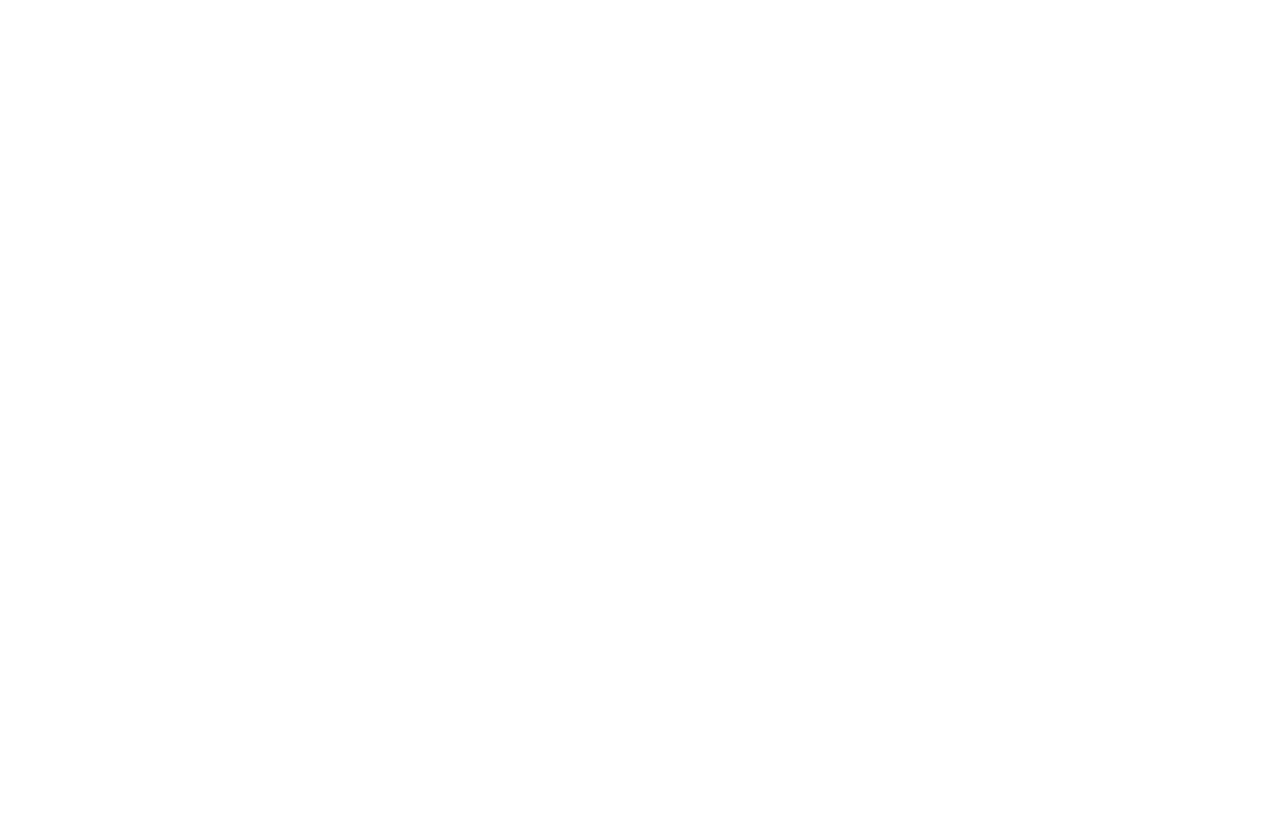
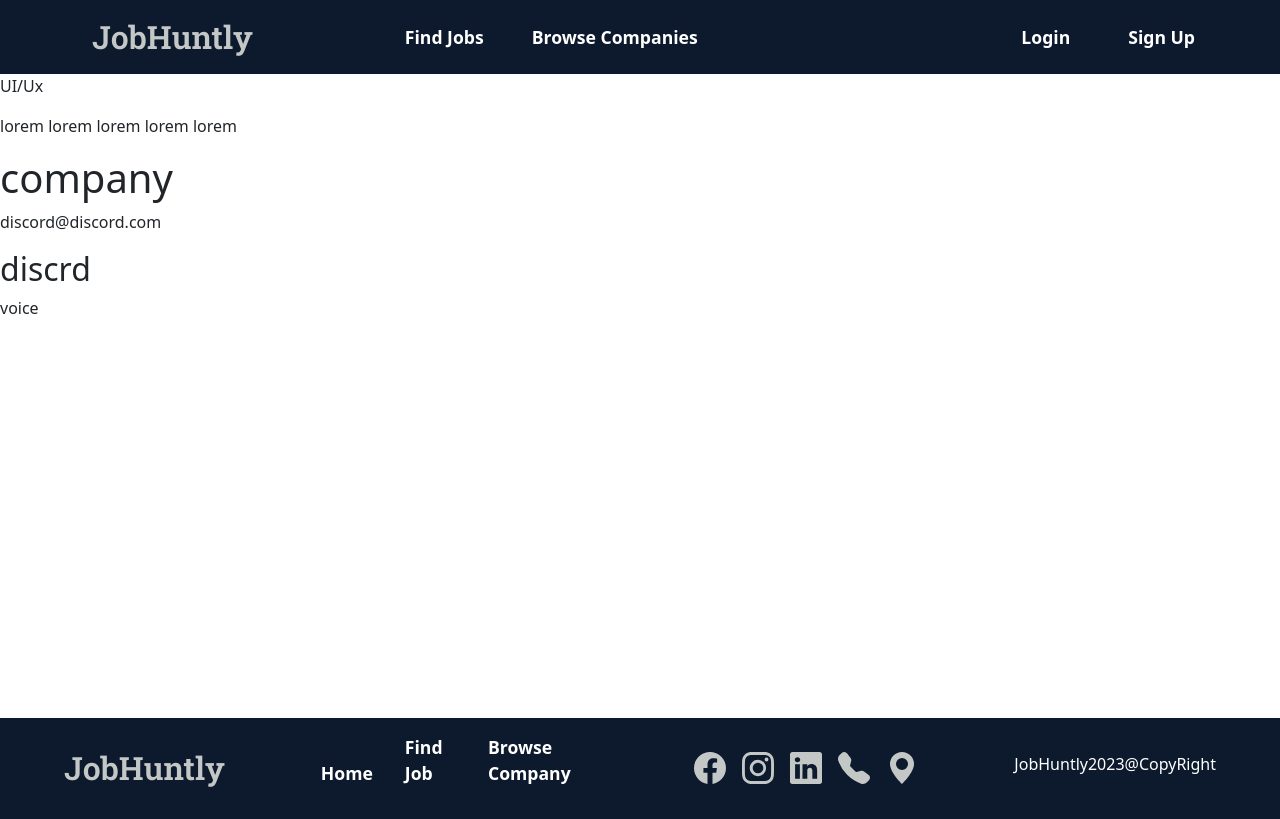
Before and after one commit to AlaAlmuhsen/JobHinting, a React (Create React App) app: page /jobdetails/1 in a window 1280 px wide. Before the commit this address had no page. Built offline with nearby package versions, Linux system fonts and the light colour scheme; data requests are answered from the project's data file.

Commit message:
doing the logOut button and the details page

```diff
--- a/data/db.json
+++ b/data/db.json
@@ -93,14 +93,14 @@
         {
             "title": "Software Developer",
             "desc": "Lorem ipsum dolor sit amet, consectetur adipiscing elit.",
-            "companyId": 1,
+            "companyId": 2,
             "dateOfPost": "2023/08/15",
             "category": "Technology",
             "typeOfEmployment": "Full-time",
             "jobLevel": "Senior",
             "capacity": "10",
             "applied": "0",
-            "id": 1
+            "id": 2
         },
         {
             "title": "Data Scientist",
@@ -112,11 +112,12 @@
             "jobLevel": "Senior",
             "capacity": "5",
             "applied": "0",
-            "id": 2
-        }, {
+            "id": 3
+        },
+        {
         "title": "Mechanical Engineer",
         "desc": "Lorem ipsum dolor sit amet, consectetur adipiscing elit.",
-        "companyId": 1,
+        "companyId": 3,
         "dateOfPost": "2023/08/15",
         "category": "Engineering",
         "typeOfEmployment": "Full-time",
@@ -128,7 +129,7 @@
         {
             "title": "Electrical Engineer",
             "desc": "Lorem ipsum dolor sit amet, consectetur adipiscing elit.",
-        "companyId": 2,
+            "companyId": 4,
             "dateOfPost": "2023/08/20",
             "category": "Engineering",
             "typeOfEmployment": "Full-time",
@@ -140,7 +141,7 @@
         {
             "title": "Business Analyst",
             "desc": "Lorem ipsum dolor sit amet, consectetur adipiscing elit.",
-        "companyId": 1,
+            "companyId": 7,
             "dateOfPost": "2023/08/15",
             "category": "Business",
             "typeOfEmployment": "Full-time",
@@ -152,7 +153,7 @@
         {
             "title": "Business Development Manager",
             "desc": "Lorem ipsum dolor sit amet, consectetur adipiscing elit.",
-        "companyId": 2,
+            "companyId": 7,
             "dateOfPost": "2023/08/20",
             "category": "Business",
             "typeOfEmployment": "Full-time",
--- a/src/App.css
+++ b/src/App.css
@@ -1,7 +1,7 @@
 @import url('https://fonts.googleapis.com/css2?family=Nunito:wght@400;700&display=swap');
 @import url('https://fonts.googleapis.com/css2?family=Roboto+Slab:wght@600&display=swap');
 :root {
-  --main-color :rgb(2, 2, 39)  ;
+  --main-color :#0D1A2D;
   --second-color :#7997A2;
   --third-color :#93B1B9;
   --fourth-color :#93B1B9;
@@ -49,7 +49,7 @@
 /* end NavBar*/
 /*Footer start*/
 #footer{
-background-color:#4d6c73;
+background-color:var(--main-color);
 display: flex;
 align-items: center;
 justify-content: space-between;
@@ -58,7 +58,7 @@
 }
 .logo{
   font-family: 'Roboto Slab', serif;
-  color: var(--main-color);
+  color: var(--fifth-color);
   font-weight: 600;
   font-size: 2rem;
 }
@@ -89,18 +89,17 @@
 }
 
 /*  End Home */
-
+/*Details Page start*/
+#details-body{
+height: 80.5vh;
+}
+/*Details Page end*/
 /*  Start FindJob */
-
 .content{
 background-color: var(--main-color);
 /* margin-bottom:4rem ; */
 }
-#more{
-background-color: var(--main-color);
-color: #fff;
-border: none;
-font-weight: 600;
+#more{ background-color: var(--main-color); color: #fff; border: none; font-weight: 600; text-decoration: none; padding: .5rem; border-radius:10px ; -webkit-border-radius:10px ; -moz-border-radius:10px ; -ms-border-radius:10px ; -o-border-radius:10px ;
 }
 .Jobs-body{
 padding: 2rem;
--- a/src/App.js
+++ b/src/App.js
@@ -7,6 +7,7 @@
 import 'bootstrap/dist/js/bootstrap.bundle';
 import DashBoard from './pages/DashBoard';
 import Login from './pages/Login';
+import JobDetails from './pages/JobDetails';
 
 function App() {
   window.sessionStorage.setItem("userActive",false)
@@ -15,6 +16,7 @@
       <Route exact path='/' element={<Home />}/>
       <Route path='/findjob' element={<Findjob />}/>
       <Route path='/findjob/:category' element={<Findjob />}/>
+      <Route path='/jobdetails/:id' element={<JobDetails />}/>
       <Route path='/browsecompanies' element={<Browsecompanies />}/>
       <Route path='/dashboard' element={<DashBoard />}/>
       <Route path='/login' element={<Login />}/>
--- a/src/components/Header.js
+++ b/src/components/Header.js
@@ -1,6 +1,8 @@
 import React, { useState } from "react";
 import { Link } from "react-router-dom";
+import { useNavigate } from "react-router-dom";
 const Header = ({ active }) => {
+  const Navigate=useNavigate();
   return (
     <header>
       <nav className="navbar navbar-expand-lg " id="navbar">
@@ -60,7 +62,12 @@
                     <li><Link className="dropdown-item">Action</Link></li>
                     <li><Link className="dropdown-item">Another action</Link></li>
                     <li><hr className="dropdown-divider"/></li>
-                    <li><Link to="../pages/Home" className="dropdown-item" onClick={() => sessionStorage.setItem("userActive",false)}>Log out</Link></li>
+                    <li className="dropdown-item" onClick={() => {
+                      sessionStorage.setItem("userActive",false);
+                     Navigate('/');
+                     }}>
+                     Log out
+                     </li>
                   </ul>
                 </li>
               }
--- a/src/components/JobSearch.js
+++ b/src/components/JobSearch.js
@@ -1,6 +1,5 @@
 import { useEffect, useState } from "react";
 import JobsCards from "./JobsCards";
-
 function JobSearch() {
   const [data, setdata] = useState(null);
   const [isPending, setisPending] = useState(true);
@@ -64,5 +63,4 @@
     </>
   );
 }
-
 export default JobSearch;
--- a/src/components/JobsCards.js
+++ b/src/components/JobsCards.js
@@ -1,21 +1,24 @@
-import Button from 'react-bootstrap/Button';
+import React from 'react';
 import Card from 'react-bootstrap/Card';
 import Row from 'react-bootstrap/Row';
 import Col from 'react-bootstrap/Col';
+import { Link } from 'react-router-dom';
 
-const JobsCards = ({jobs}) => {
+const JobsCards = ({ jobs }) => {
   return (
     <Row>
       {jobs.slice(0, 12).map((job) => (
-        <Col h-100 md={6} key={job.id}>
-          <Card id='card'>
+        <Col key={job.id} md={6} className="h-100">
+          <Card id="card">
             <Card.Body>
-              <Card.Title id='title-job'>{job.title}</Card.Title>
+              <Card.Title id="title-job">{job.title}</Card.Title>
               <Card.Text>{job.desc}</Card.Text>
-              {/* <Link to={`/Details/${jobs.id} } </Card.Body>` id='more'>Details</Link> */}
+              <Link to={`/jobdetails/${job.id}`} id='more'>
+                Details
+              </Link>
             </Card.Body>
           </Card>
-          <br></br>
+          <br />
         </Col>
       ))}
     </Row>
--- a/src/pages/DashBoard.js
+++ b/src/pages/DashBoard.js
@@ -9,8 +9,6 @@
     function handleItemClicked(item) {
         setActiveItem(item)
     }
-
-
     return (
         <div className='dash-board'>
             <div className='side-nav'>
--- a/src/pages/Findjob.js
+++ b/src/pages/Findjob.js
@@ -5,7 +5,6 @@
 import Footer from '../components/Footer';
 const Findjob = () => {
 
-  // console.log(jobs)
   return (
     <div className='find-job'>
       <Header active='find'/>
--- a/src/pages/Home.js
+++ b/src/pages/Home.js
@@ -5,7 +5,7 @@
 import Container from 'react-bootstrap/Container';
 import Row from 'react-bootstrap/Row';
 import Col from 'react-bootstrap/Col';
-import background from "../images/background.png";
+// import background from "../images/background.png";
 import back from "../images/back.jpg";
 
 const Home = () => {
@@ -21,7 +21,7 @@
     <img src={background}/>
 
 </section> */}
-            <img id="background" src={back} alt="background"/>
+            {/* <img id="background" src={back} alt="background"/> */}
             <div>Categories</div>
     <Container>
           <Row>
--- /dev/null
+++ b/src/pages/JobDetails.js
@@ -0,0 +1,70 @@
+import React, { useEffect, useState } from 'react';
+import { useParams } from 'react-router-dom';
+import Header from '../components/Header';
+import Footer from '../components/Footer';
+
+const JobDetails = () => {
+  const { id } = useParams();
+  const [jobData, setJobData] = useState(null);
+  const [companyData, setCompanyData] = useState(null);
+  const [isPending, setIsPending] = useState(true);
+  const [error, setError] = useState(null);
+
+  useEffect(() => {
+    fetch(`http://localhost:8000/jobs/${id}`)
+      .then((res) => {
+        if (!res.ok) {
+          throw Error('Could not fetch the data for that resource');
+        }
+        return res.json();
+      })
+      .then((data) => {
+        setJobData(data);
+        setIsPending(false);
+        setError(null);
+
+        const companyId = data.companyId;
+        if (companyId) {
+          fetch(`http://localhost:8000/company/${companyId}`)
+            .then((res) => {
+              if (!res.ok) {
+                throw Error('Could not fetch the data for the company');
+              }
+              return res.json();
+            })
+            .then((company) => {
+              setCompanyData(company);
+            })
+            .catch((err) => {
+              setError(err.message);
+            });
+        }
+      })
+      .catch((err) => {
+        setIsPending(false);
+        setError(err.message);
+      });
+  }, [id]);
+
+  return (
+    <div >
+    <Header/>
+      {error && <h1>{error}</h1>}
+      {isPending && <h1>Loading...</h1>}
+      {jobData && companyData && (
+        <div id='details-body'>
+        <p>{jobData.title}</p>
+        <p>{jobData.desc}</p>
+          <h1>{companyData.type}</h1>
+          <p>{companyData.email}</p>
+          <h2>{companyData.name}</h2>
+          <p>{companyData.indusrty}</p>
+          {/* Display other company details */}
+        </div>
+      )}
+      <Footer/>
+    </div>
+  );
+};
+
+export default JobDetails;
```
Also changed, not shown: src/pages/Details.js (deleted, +0 -13 lines). Lines whose indentation alone changed are shown as unchanged.
